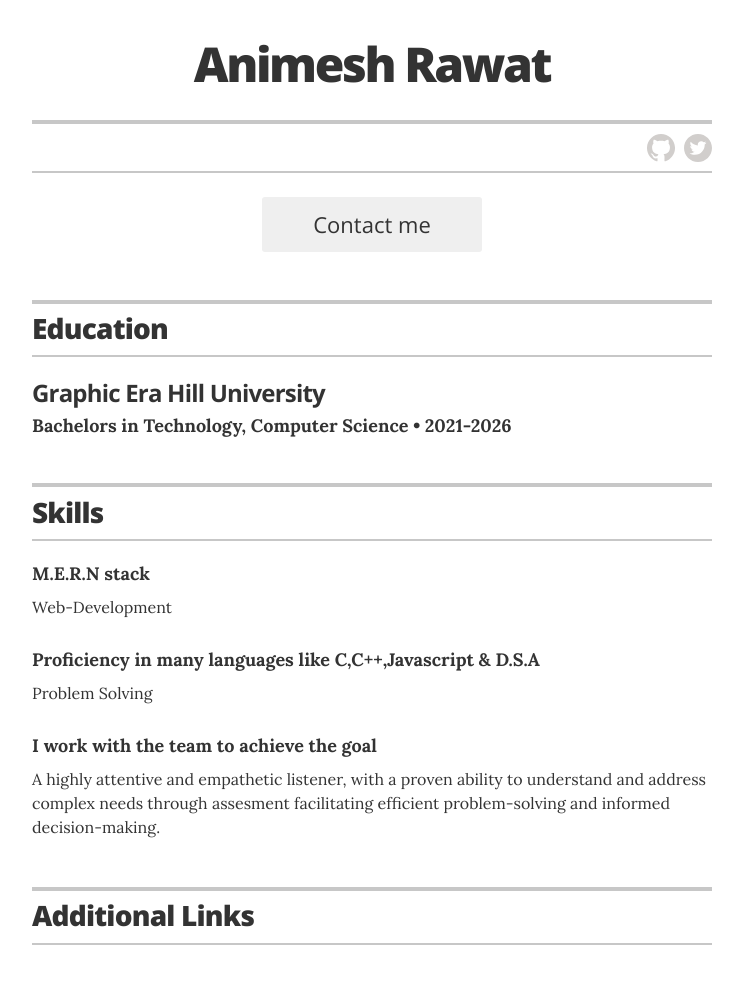
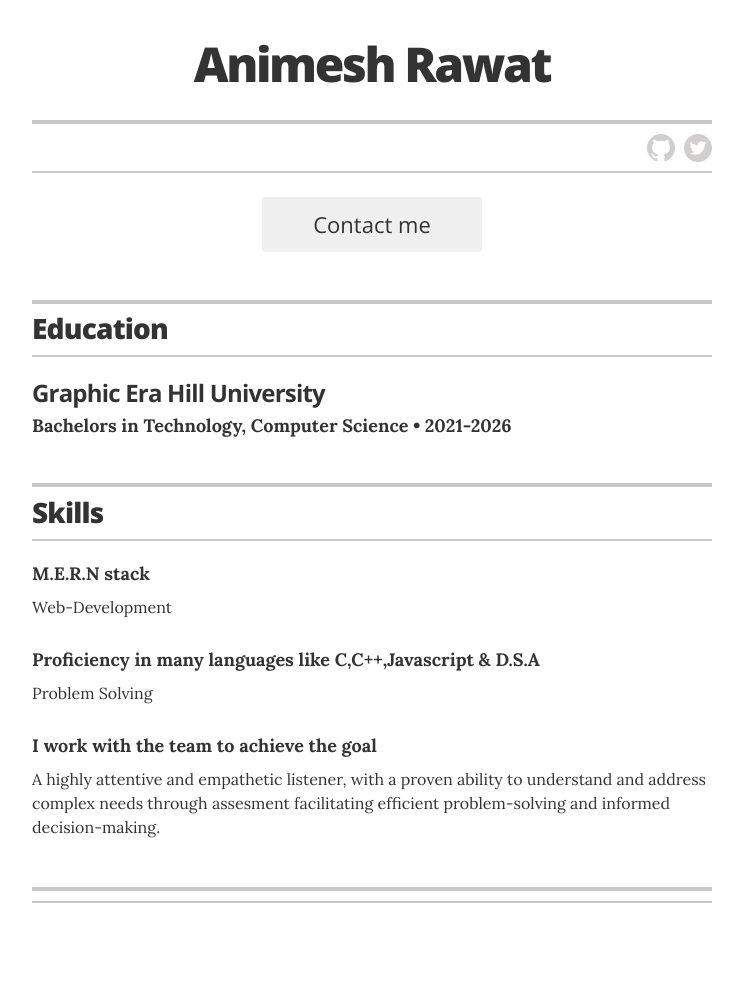
Before and after one commit to nissu99/Animesh.github.io, a Jekyll site: the page built from index.html, in a window 1280 px wide. Shown: the whole page, without its empty margins (268-1011 px from the left). Built offline with Jekyll 4.4.1, drawn with Linux system fonts in a browser that asks for light colours; after the commit the page ends 951 px from its top, so only the background shows below that.

Commit message:
cleanser

```diff
--- a/_layouts/resume.html
+++ b/_layouts/resume.html
@@ -200,7 +200,6 @@
       <section class="content-section">
 
         <header class="section-header">
-          <h2>Additional Links</h2>
         </header>
 
         <div class="resume-item">
```
